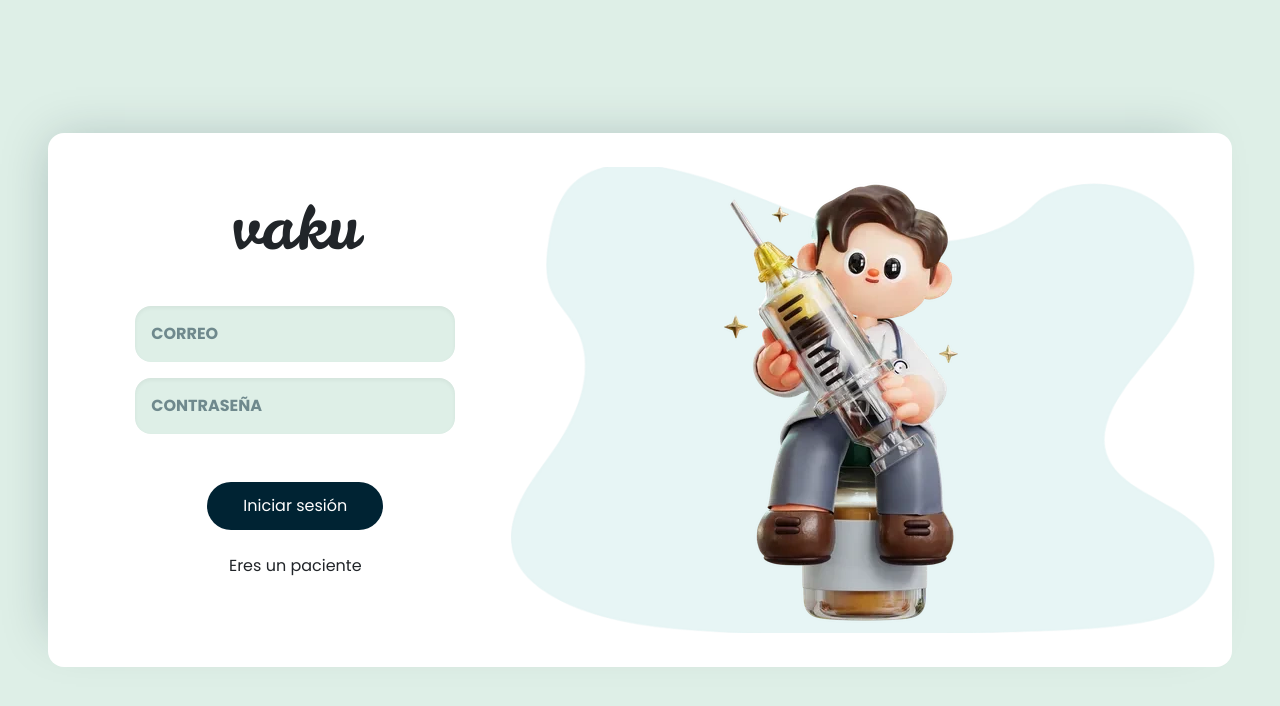
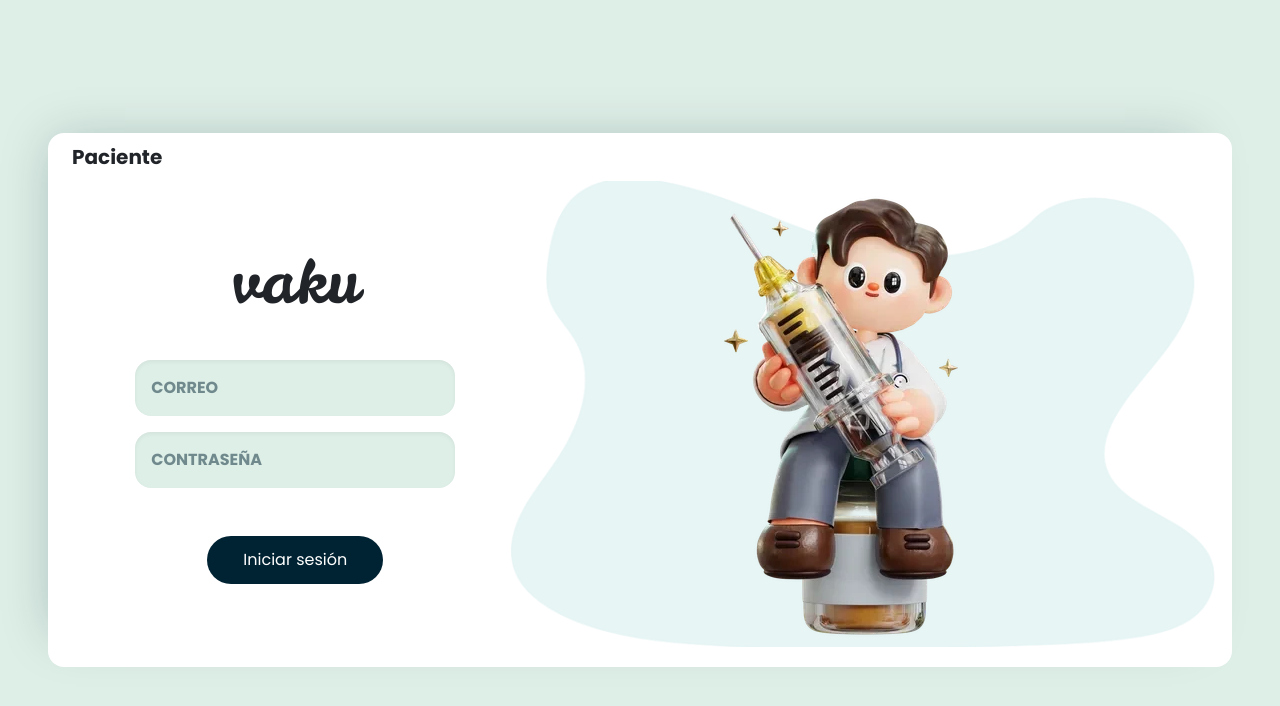
Before and after one commit to Mariana0809/vaku_soa, an Angular app: page /login-employee in a window 1280 px wide. Shown: the top 706 px of the page. Built offline with nearby package versions, Linux system fonts and the light colour scheme.

Commit message:
Correccion de commits

```diff
--- a/src/app/component/login-employee/login-employee.component.css
+++ b/src/app/component/login-employee/login-employee.component.css
@@ -1,4 +1,4 @@
-::placeholder{
+::placeholder {
   font-weight: bold;
 }
 
@@ -11,3 +11,18 @@
   -moz-box-shadow: -16px -13px 47px -21px rgba(0, 35, 51, 0.25);
   box-shadow: -16px -13px 47px -21px rgba(0, 35, 51, 0.25);
 }
+
+a::after {
+  content: "";
+  position: absolute;
+  left: 0;
+  bottom: 0;
+  width: 0%;
+  height: 2px;
+  background-color: var(--color-maastricht-Blue);
+  transition: width 0.3s ease-in-out;
+}
+
+a:hover::after {
+  width: 100%;
+}
--- a/src/app/component/login-employee/login-employee.component.html
+++ b/src/app/component/login-employee/login-employee.component.html
@@ -2,10 +2,14 @@
   class="w-full h-screen bg-light-grayish-cyan flex items-center justify-center"
 >
   <div
-    class="w-full max-lg:h-auto p-4 h-2/3 rounded-2xl bg-white flex items-center justify-center mx-5 shadow-login"
+    class="w-full max-lg:h-auto p-4 h-2/3 rounded-2xl bg-white flex flex-col justify-center mx-5 shadow-login"
+  >
+    <a class="font-poppins font-bold w-55 cursor-pointer md:text-xl text-maastricht-Blue relative inline-block" (click)="navigateToLoginchildren()">Paciente</a>
+    <div
+      class="w-full flex items-center justify-center max-h-[-webkit-fill-available]"
     >
       <div class="w-2/3 flex flex-col items-center">
-      <div class="font-leckerli-one text-6xl mb-5">vaku</div>
+        <div class="font-leckerli-one text-6xl mb-5 pt-2">vaku</div>
         <form
           class="w-full flex flex-col justify-center items-center font-poppins"
         >
@@ -29,26 +33,27 @@
               [(ngModel)]="credenciales.persPassword"
             />
           </div>
-        <button (click)="logeearse()"
+          <button
+            (click)="logeearse()"
             class="w-32 md:w-44 2xl:w-sm h-12 mt-5 bg-maastricht-Blue text-white border-button transition delay-150 duration-300 ease-in-out hover:-translate-y-1 hover:scale-110"
           >
             Iniciar sesión
           </button>
-        <a class="p-4" (click)="navigateToLoginchildren()">Eres un paciente</a>
         </form>
       </div>
 
       <div class="w-full flex justify-center items-center p-4 max-lg:hidden">
         <img
           src="assets/img/Layer.webp"
-        class="lg:w-[55%] 2xl:w-[45%] z-10 absolute"
+          class="lg:w-[55%] 2xl:w-[40%] z-10 absolute"
           alt="Imagen de login"
         />
         <img
           src="assets/img/8817508.webp"
-        class="2xl:w-[55%] relative z-20"
+          class="2xl:w-[50%] relative z-20"
           alt="Imagen de login"
         />
       </div>
     </div>
   </div>
+</div>
```
Lines whose indentation alone changed are shown as unchanged.
